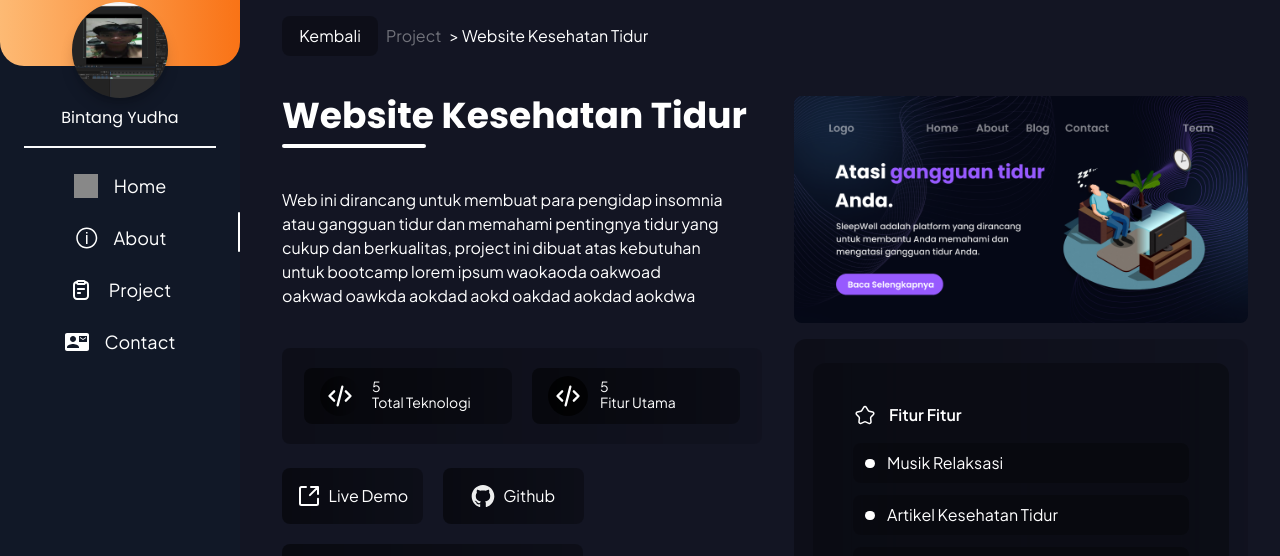
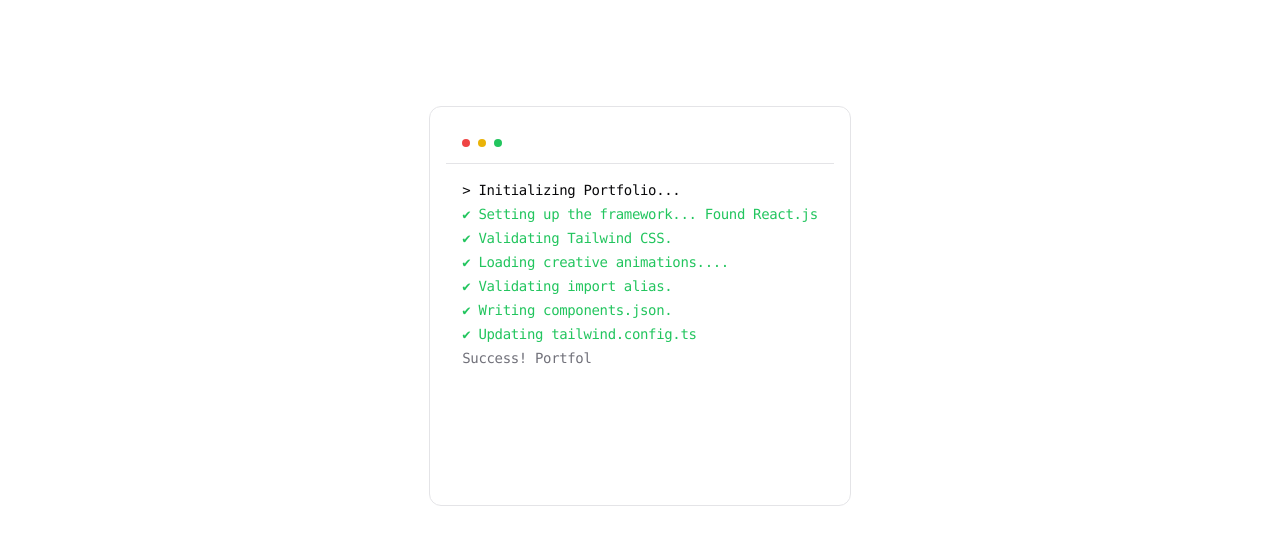
Before and after one commit to Bibintanggg/porto-V3, a React (Vite) app: page /project/sleepwell in a window 1280 px wide. Shown: the part 94-650 px from the top of the page. Built offline with nearby package versions, Linux system fonts and the light colour scheme; grey boxes are pictures that could not be loaded.

Commit message:
Styling preload

```diff
--- a/src/App.jsx
+++ b/src/App.jsx
@@ -17,7 +17,7 @@
   useEffect(() => {
     const timer =  setTimeout(() => {
       setLoading(false);
-    }, 3000);
+    }, 20000);
 
     return () => clearTimeout(timer);
   }, [])
--- a/src/Component/Preload.jsx
+++ b/src/Component/Preload.jsx
@@ -20,7 +20,9 @@
         return () => clearInterval(interval);
     }, [onLoaded]);
     return (
-        <Terminal>
+        <div className="fixed inset-0 flex items-center justify-center">
+
+        <Terminal className="p-4 w-fit max-w-md ">
       <TypingAnimation>&gt; Initializing Portfolio...</TypingAnimation>
 
       <AnimatedSpan delay={1500} className="text-green-500">
@@ -44,26 +46,14 @@
       </AnimatedSpan>
 
       <AnimatedSpan delay={4000} className="text-green-500">
-        <span>✔ Checking registry.</span>
-      </AnimatedSpan>
-
-      <AnimatedSpan delay={4500} className="text-green-500">
         <span>✔ Updating tailwind.config.ts</span>
       </AnimatedSpan>
 
-      <AnimatedSpan delay={5000} className="text-green-500">
-        <span>✔ Updating app/globals.css</span>
-      </AnimatedSpan>
-
-      <AnimatedSpan delay={5500} className="text-green-500">
-        <span>✔ Installing dependencies.</span>
-      </AnimatedSpan>
-
-
-      <TypingAnimation delay={6500} className="text-muted-foreground">
+      <TypingAnimation delay={4500} className="text-muted-foreground">
       Success! Portfolio is ready to explore.
       </TypingAnimation>
     </Terminal>
+        </div>
     )
 }
 
```
